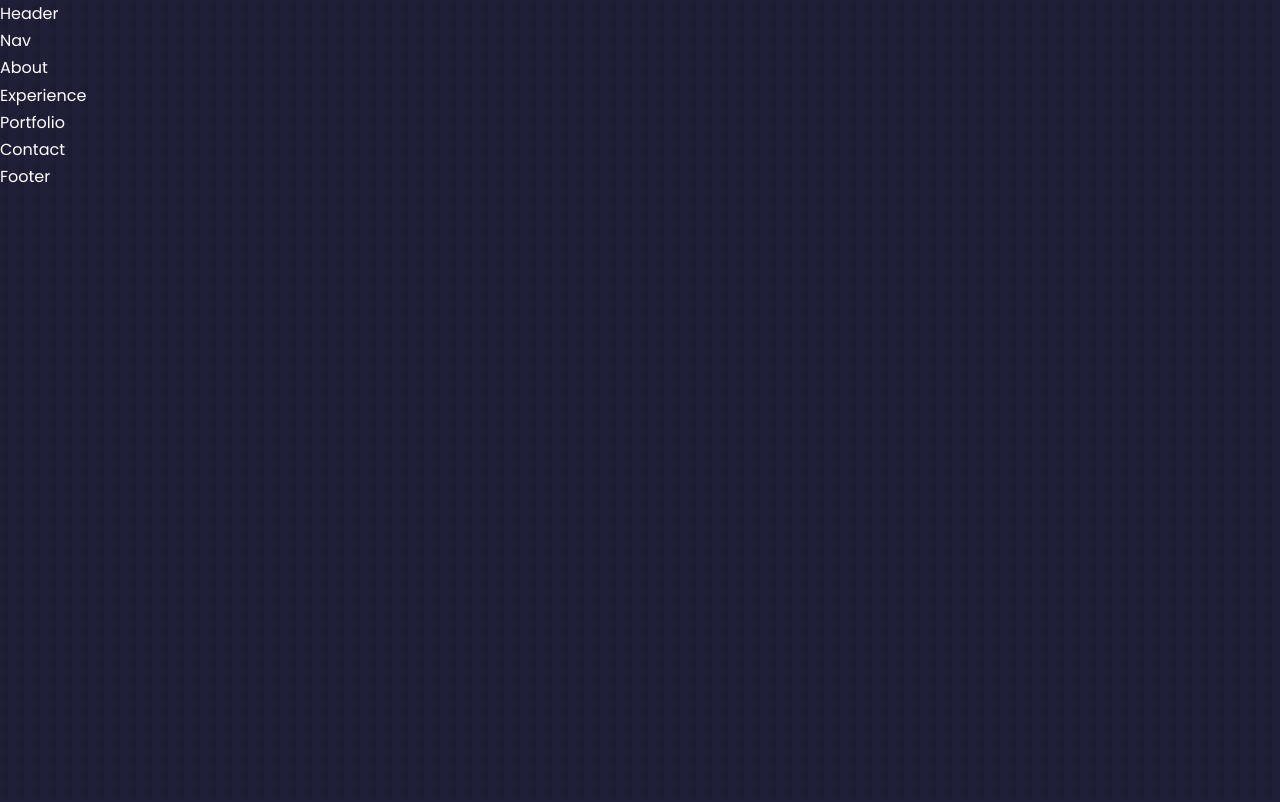
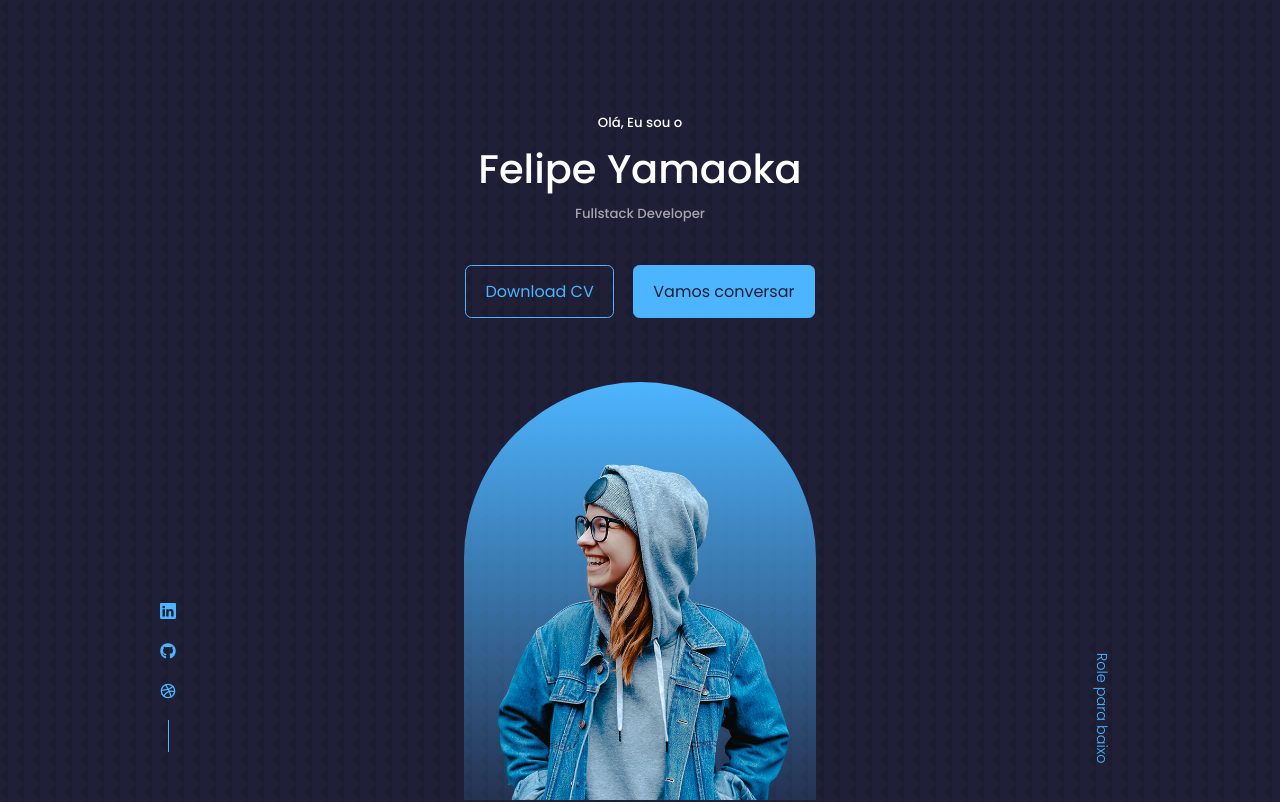
Before and after one commit to FehYamaoka/react-portfolio-feh-yamaoka, a React (Create React App) app: page / in a window 1280 px wide. Shown: the top 802 px of the page. Built offline with nearby package versions, Linux system fonts and the light colour scheme.

Commit message:
feat: Header Component JSX | React Icons | Header Component CSS - Responsive

```diff
--- a/package.json
+++ b/package.json
@@ -13,6 +13,7 @@
     "eslint-plugin-react-hooks": "^4.3.0",
     "react": "^18.2.0",
     "react-dom": "^18.2.0",
+    "react-icons": "^4.4.0",
     "react-scripts": "^2.1.3",
     "web-vitals": "^2.1.4"
   },
--- /dev/null
+++ b/src/components/header/CTA.jsx
@@ -0,0 +1,11 @@
+import React from "react"
+import CV from '../../assets/cv.pdf';
+
+export const CTA = () => {
+  return (
+    <div className="cta">
+      <a href={CV} download className="btn">Download CV</a>
+      <a href="#contact" className="btn btn-primary">Vamos conversar</a>
+  </div>
+  )
+}
--- a/src/components/header/Header.jsx
+++ b/src/components/header/Header.jsx
@@ -1,6 +1,25 @@
 import React from "react";
 import "./header.css";
+import { CTA } from './CTA';
+import ME from '../../assets/me.png';
+import { HeaderSocials } from "./HeaderSocials";
 
 export const Header = () => {
-  return <div>Header</div>;
+  return (
+    <header>
+      <div className="container header__container">
+        <h5>Olá, Eu sou o</h5>
+        <h1>Felipe Yamaoka</h1>
+        <h5 className="text-light">Fullstack Developer</h5>
+        <CTA />
+        <HeaderSocials />
+
+        <div className="me">
+          <img src={ME} alt="" />
+        </div>
+
+        <a href="#contact" className="scroll__down">Role para baixo</a>
+      </div>
+    </header>
+  )
 };
--- /dev/null
+++ b/src/components/header/HeaderSocials.jsx
@@ -0,0 +1,14 @@
+import React from "react"
+import { BsLinkedin } from 'react-icons/bs';
+import { FaGithub } from 'react-icons/fa';
+import { FiDribbble } from 'react-icons/fi';
+
+export const HeaderSocials = () => {
+  return (
+    <div className="header__socials">
+      <a href="https://linkedin.com" target="_blank" rel="noopener noreferrer"><BsLinkedin /></a>
+      <a href="https://github.com" target="_blank" rel="noopener noreferrer"><FaGithub /></a>
+      <a href="https://dribbble.com" target="_blank" rel="noopener noreferrer"><FiDribbble /></a>
+    </div>
+  )
+}
--- /dev/null
+++ b/src/components/header/Lamp/lamp.css
@@ -0,0 +1,129 @@
+body {
+  background: rgb(0, 49, 20);
+  background: radial-gradient(circle,
+          rgba(0, 49, 20, 1) 10%,
+          rgba(0, 16, 8, 1) 25%,
+          rgba(0, 0, 0, 1) 100%);
+  margin: 0;
+  height: 100vh;
+  width: 100vw;
+  display: flex;
+  flex-direction: column;
+  justify-content: center;
+  align-items: center;
+}
+
+.lamp {
+  height: 23rem;
+  width: 12rem;
+  position: relative;
+  background: RGB(72, 166, 235);
+  background: linear-gradient(90deg, rgb(47, 162, 177, 1) 10%, rgba(56, 157, 170, 1) 30%, rgba(47, 162, 177, 1), 55%);
+  clip-path: polygon(30% 0, 70% 0, 100% 65%, 70% 100%, 30% 100%, 0 65%);
+  z-index: 20;
+  border-radius: 50%;
+}
+
+.top-cover, .bottom-cover {
+  width: 100%;
+  height: 17.5%;
+  position: absolute;
+}
+
+.top-cover {
+  background: rgb(24, 24, 24);
+  background: linear-gradient(90deg, rgba(24, 24, 24, 1) 30%, rgba(37, 41, 36, 1) 45%, rgba(24, 24, 24, 1) 100%);
+}
+
+.bottom-cover {
+  background: rgb(35, 40, 33);
+  background: linear-gradient(90deg, rgba(35, 40, 33, 1) 25%, rgba(42, 50, 41, 1) 45%, rgba(35, 40, 33, 1) 63%);
+  top: 85%;
+}
+
+/* .lamp-bottom {
+  width: 0;
+  height: 0;
+  border-left: 6rem solid transparent;
+  border-right: 6rem solid transparent;
+  border-top: 6rem solid rgba(35, 40, 33, 1);
+  border-radius: 50%;
+  transform: rotate(180deg);
+  position: absolute;
+  top: 78%;
+} */
+
+.blob1,
+.blob2,
+.blob3 {
+    position: absolute;
+    top: 0;
+    left: 0;
+    fill: #00ff73;
+    z-index: -1;
+}
+
+
+.bubble1,
+.bubble2,
+.bubble3 {
+    width: 15px;
+    height: 15px;
+    background-color: rgba(0, 40, 16, 0.1);
+    position: absolute;
+    border-radius: 50%;
+    left: 50%;
+    top: 50%;
+    z-index: -10;
+}
+
+.bubble1 {
+    transform-origin: 30% 50%;
+    animation: bubbly 15s ease infinite;
+}
+
+.bubble2 {
+    transform-origin: 10% 70%;
+    animation: bubbly 10s ease-in-out infinite;
+}
+
+.bubble3 {
+    transform-origin: 50% 30%;
+    animation: bubbly 12s linear infinite;
+}
+
+@keyframes move {
+    0% {
+        transform: scale(0.25) translate(10px, -30px);
+    }
+
+    40% {
+        transform: scale(0.35, 0.45) translate(180px, 300px) rotate(180deg);
+    }
+
+    80% {
+        transform: scale(0.35) translate(0, 50px) rotate(-20deg);
+    }
+
+    100% {
+        transform: scale(0.25) translate(10px, -30px);
+    }
+}
+
+@keyframes bubbly {
+    0% {
+        transform: translate(-50px, -50px);
+    }
+
+    25% {
+        transform: translate(30px, 100px);
+    }
+
+    75% {
+        transform: translate(60px, -30px);
+    }
+
+    100% {
+        transform: translate(-50px, -50px);
+    }
+}
--- a/src/components/header/header.css
+++ b/src/components/header/header.css
@@ -0,0 +1,79 @@
+header {
+  height: 100vh;
+  padding-top: 7rem;
+  overflow: hidden;
+}
+
+.header__container {
+  text-align: center;
+  height: 100%;
+  position: relative;
+}
+
+/* ================ CTA ================ */
+.cta {
+  margin-top: 2.5rem;
+  display: flex;
+  gap: 1.2rem;
+  justify-content: center;
+}
+
+/* ================ SOCIALS ================ */
+.header__socials {
+  display: flex;
+  flex-direction: column;
+  align-items: center;
+  gap: 0.8rem;
+  position: absolute;
+  left: 0;
+  bottom: 3rem;
+}
+
+.header__socials::after {
+  content: '';
+  width: 1px;
+  height: 2rem;
+  background: var(--color-primary);
+}
+
+/* ================ ME ================ */
+.me {
+  background: linear-gradient(var(--color-primary), transparent);
+  width: 22rem;
+  height: 30rem;
+  position: absolute;
+  left: calc(50% - 11rem);
+  margin-top: 4rem;
+  border-radius: 12rem 12rem 0 0;
+  overflow: hidden;
+  padding: 5rem 1.5rem 1.5rem 1.5rem;
+}
+
+/* ================ SCROLL DOWN ================ */
+.scroll__down {
+  position: absolute;
+  right: -2.3rem;
+  bottom: 5rem;
+  transform: rotate(90deg);
+  font-weight: 300;
+  font-size: 0.9rem;
+}
+
+
+/* ================ MEDIA QUERIES (MEDIUM DEVICES) ================ */
+@media screen and (max-width: 1024px) {
+  header {
+    height: 68vh;
+  }
+}
+
+/* ================ MEDIA QUERIES (SMALL DEVICES) ================ */
+@media screen and (max-width: 600PX) {
+  header {
+    height: 100vh;
+  }
+
+  .header__socials, .scroll__down {
+    display: none;
+  }
+}
--- a/src/index.css
+++ b/src/index.css
@@ -84,7 +84,7 @@ a:hover {
 
 .btn {
   width: max-content;
-  display: block;
+  display: inline-block;
   color: var(--color-primary);
   padding: 0.75rem 1.2rem;
   border-radius: 0.4rem;
```
Also changed, not shown: src/components/header/Lamp/Lamp.jsx (added, +22 -0 lines), 1 other file (tests, documents, lock files or other folders).
